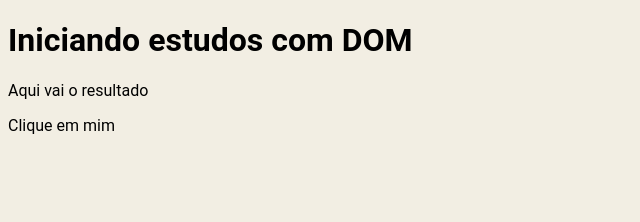
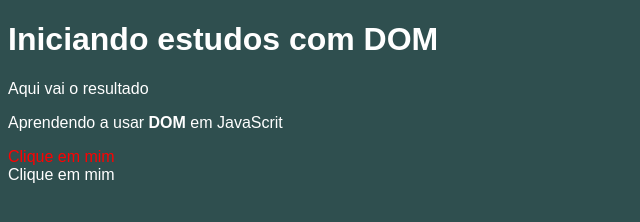
Before and after one commit to viniciuspra/javascript, a plain HTML site: page aula09/ex005.html in a window 1280 px wide. Shown: the whole page, without its empty margins (0-640 px from the left). Drawn offline with Linux system fonts and the light colour scheme.

Commit message:
Update ex005.html

```diff
--- a/aula09/ex005.html
+++ b/aula09/ex005.html
@@ -7,14 +7,55 @@
     <title>Primeiros passos comDOM</title>
     <style>
         body {
-            background-color: #f2eee3;
-            font: 1em 'Roboto', sans-serif;
+            background-color: darkslategray;
+            font: normal 1em sans-serif;
+            color: white;
         }
     </style>
 </head>
 <body>
     <h1>Iniciando estudos com DOM</h1>
     <p>Aqui vai o resultado</p>
-    <div>Clique em mim</div>
+    <p>Aprendendo a usar <strong>DOM</strong> em JavaScrit</p>
+    <div id="click">Clique em mim</div>
+    <script>
+        //Selecionado por Seclector - querySelector()
+            var e = window.document.querySelector('div#click')
+            e.style.color = 'red'
+            document.write(e.innerText)
+
+        //  Selecionando por Marca - getElementsByTagName()
+          /*
+             var a = window.document.getElementsByTagName('p')[0]
+             window.document.write(a.innerText)
+             a.style.color = 'yellow'
+             var corpo = window.document.body
+             corpo.style.background = 'black'
+             document.write(a.innerHTML)
+          */
+
+        //  Selecionando por ID - getElementById()
+
+          /*
+            var b = window.document.getElementById('click')
+            document.write(b.innerText)
+            b.style.background = 'red'
+            b.innerText = 'Estou aguardando...'
+          */
+
+        // Selecionando por name - getElementsByName()
+          /*
+            var c = window.document.getElementsByName('click')[0]
+            c.innerText = 'Olá'
+          */
+
+         // Selecionando por classe - getElementsByClassName()
+          /*
+             var d = window.document.getElementsByClassName('click')[0]
+             d.innerText = 'Olá'
+          */
+
+
+    </script>
 </body>
 </html>
```
